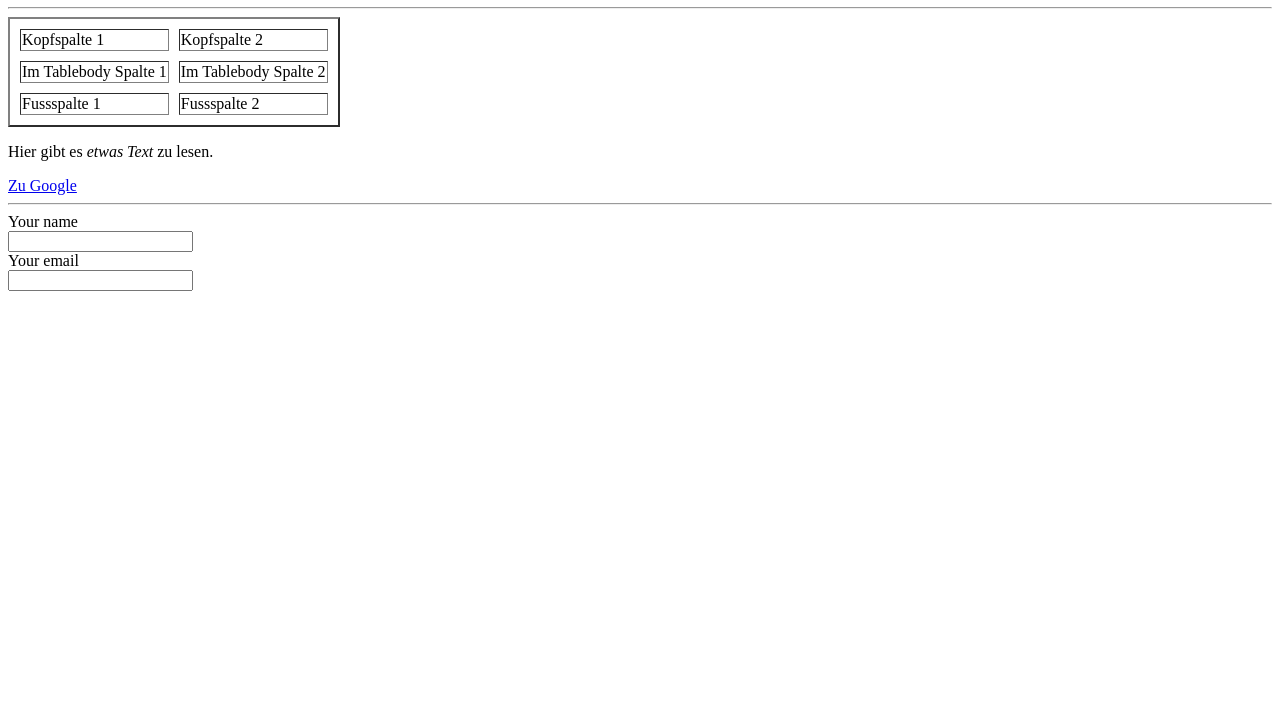
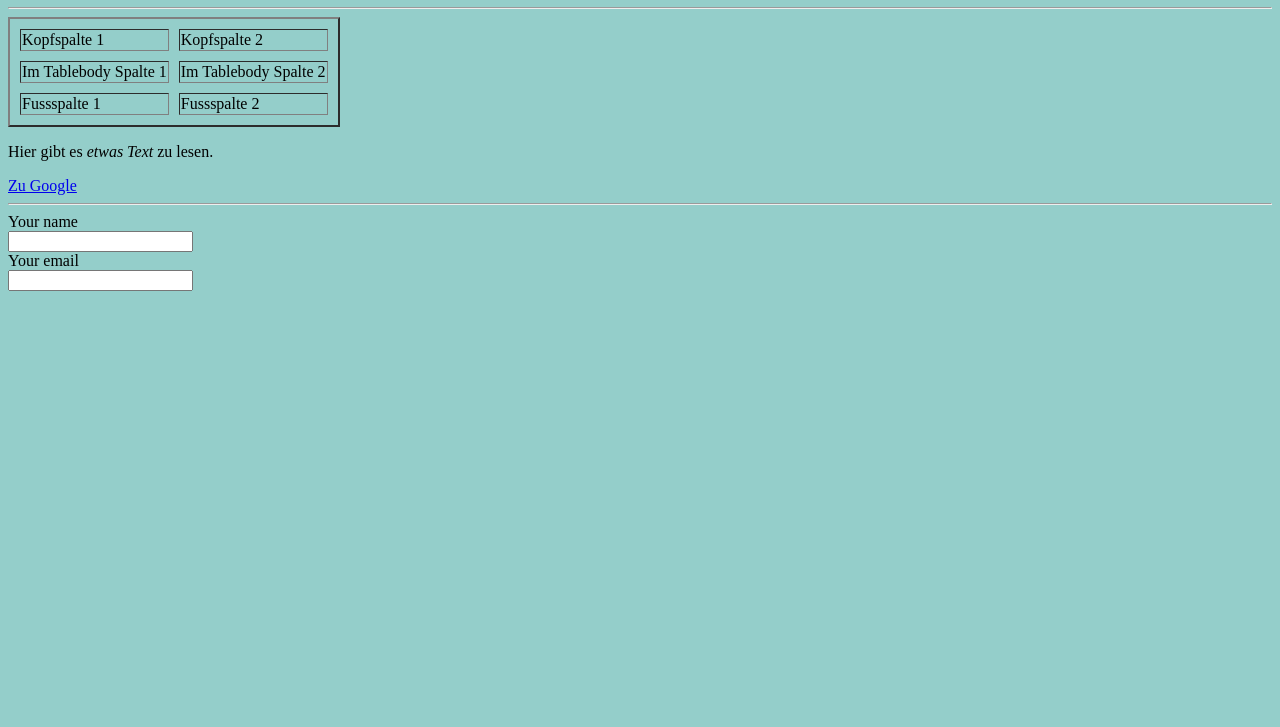
Before and after one commit to kiam75/html, a plain HTML site: page index.html in a window 1280 px wide. Shown: the part 73-800 px from the top of the page. Drawn offline with Linux system fonts and the light colour scheme.

Commit message:
index.html aktualisiert

```diff
--- a/index.html
+++ b/index.html
@@ -15,7 +15,7 @@
     <link rel="stylesheet" href="">
     <style>
         body{
-            "background-color: #94ceca;
+            background-color: #94ceca;
         }
 
     </style>
```
